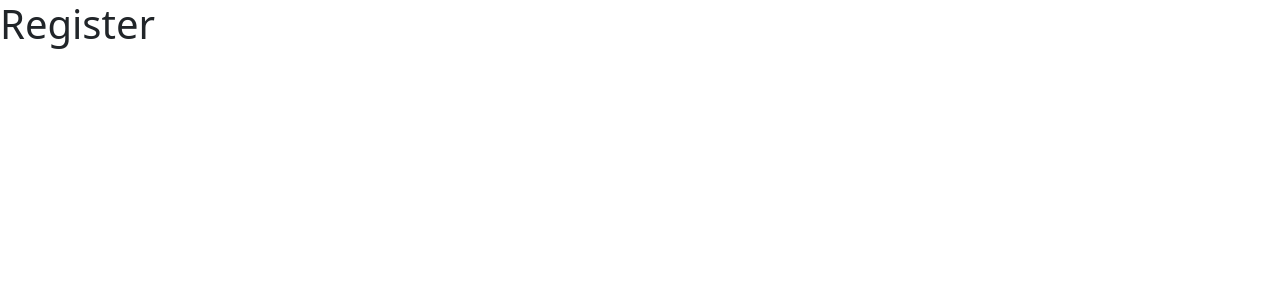
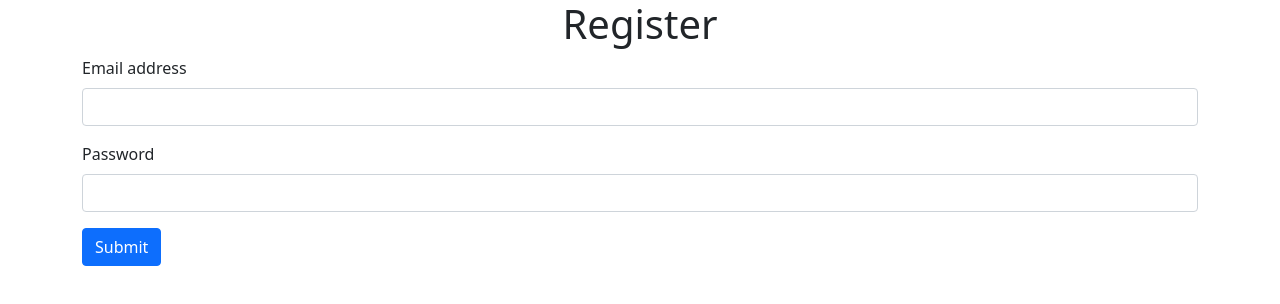
Before and after one commit to vanhoa690/react_fall24, a React (Vite) app: page /register in a window 1280 px wide. Shown: the top 304 px of the page. Built offline with nearby package versions, Linux system fonts and the light colour scheme.

Commit message:
done register

```diff
--- a/db.json
+++ b/db.json
@@ -28,5 +28,42 @@
       "price": 111,
       "image": "https://encrypted-tbn0.gstatic.com/images?q=tbn:ANd9GcQ2RWQ0h1LZxZHLad9eB0JVgBlzqEPPrZVeQQ&s"
     }
+  ],
+  "users": [
+    {
+      "email": "hoadv21@fpt.edu.vn",
+      "password": "$2a$10$MweuaRlLsqBqos9YZ145zOgJXIU8osexbDb1q7XN43L97Enjnt.Tu",
+      "id": 1
+    },
+    {
+      "email": "hoadv213@fpt.edu.vn",
+      "password": "$2a$10$v98hp2hdRGfdqdZlryf0bulpay9qFamhi7K0vD90XajkYd4sYJgB2",
+      "id": 2
+    },
+    {
+      "email": "hoadv2131@fpt.edu.vn",
+      "password": "$2a$10$qQgYfClla334BoW5kyiwzOe7.4d5JYJE3QV8l7E2aEUAepcRtMXfC",
+      "id": 3
+    },
+    {
+      "email": "5@gmail.com",
+      "password": "$2a$10$PK9ediQQEtEpM15dV690sOM5LIibLPmYSMvM32Zq6JQ.a4Bb97JIy",
+      "id": 4
+    },
+    {
+      "email": "4354345345@gmail.com",
+      "password": "$2a$10$MP8igCKuwMk3e8ASJax.9uYasbPn.ox8LDMVatFdwE/iSX2Pn6hve",
+      "id": 5
+    },
+    {
+      "email": "435345345@gmail.com",
+      "password": "$2a$10$8c0PoTdEEA.GZBC.UUD18u3Sz68y.IqyhfYQBRaWZ7VscHQUfgHh.",
+      "id": 6
+    },
+    {
+      "email": "hoadv2133@fpt.edu.vn",
+      "password": "$2a$10$dbwTn7tOtTmrTSMTOudyl.2nVLRHGSSM7NiOEhk5iaoOHU7h9wEiW",
+      "id": 7
+    }
   ]
 }
--- a/package.json
+++ b/package.json
@@ -5,7 +5,7 @@
   "type": "module",
   "scripts": {
     "dev": "vite",
-    "server": "json-server db.json",
+    "server": "json-server db.json -m ./node_modules/json-server-auth",
     "build": "tsc -b && vite build",
     "lint": "eslint .",
     "preview": "vite preview"
@@ -13,8 +13,10 @@
   "dependencies": {
     "antd": "^5.20.6",
     "axios": "^1.7.7",
+    "json-server-auth": "^2.1.0",
     "react": "^18.3.1",
     "react-dom": "^18.3.1",
+    "react-hook-form": "^7.53.0",
     "react-hot-toast": "^2.4.1",
     "react-router-dom": "^6.26.2"
   },
--- a/src/pages/Homepage.tsx
+++ b/src/pages/Homepage.tsx
@@ -5,11 +5,6 @@ import { Link } from "react-router-dom";
 import { Product } from "../types/Product";
 
 export default function Homepage() {
-  // state: products
-  // call api: axios
-  // show error
-  // show loading
-
   const [products, setProducts] = useState<Product[]>([]);
   const [loading, setLoading] = useState<boolean>(true);
 
--- a/src/pages/ProductDetail.tsx
+++ b/src/pages/ProductDetail.tsx
@@ -19,7 +19,7 @@ export default function ProductDetail() {
   return (
     <div className="container">
       <h2 className="text-center my-4">Product Detail</h2>
-      {product && (
+      {product && ( // @if
         <div className="row">
           <div className="col">
             <img src={product.image} className="card-img-top" alt="" />
--- a/src/pages/Register.tsx
+++ b/src/pages/Register.tsx
@@ -1,3 +1,77 @@
+import { useForm, SubmitHandler } from "react-hook-form";
+import { registerUser, User } from "../services/auth";
+import toast from "react-hot-toast";
+import { useNavigate } from "react-router-dom";
+
 export default function Register() {
-  return <h1>Register</h1>;
+  const {
+    register,
+    handleSubmit,
+    formState: { errors },
+  } = useForm<User>();
+
+  const nav = useNavigate();
+
+  const handleRegister: SubmitHandler<User> = (values) => {
+    registerUser(values)
+      .then(() => {
+        toast.success("Ok Minh dang ky dc roi Yeah !");
+        nav("/login");
+      })
+      .catch((error) => {
+        toast.error("Error: " + error.message);
+      });
+  };
+
+  return (
+    <div className="container">
+      <h1 className="text-center">Register</h1>
+      <form onSubmit={handleSubmit(handleRegister)}>
+        <div className="mb-3">
+          <label htmlFor="exampleInputEmail1" className="form-label">
+            Email address
+          </label>
+          <input
+            type="text"
+            className="form-control"
+            id="exampleInputEmail1"
+            aria-describedby="emailHelp"
+            {...register("email", {
+              required: "Email is required",
+              pattern: {
+                value: /^[A-Z0-9._%+-]+@[A-Z0-9.-]+\.[A-Z]{2,}$/i,
+                message: "invalid email address",
+              },
+            })}
+          />
+          {errors?.email && (
+            <small className="text-danger">{errors.email.message}</small>
+          )}
+        </div>
+        <div className="mb-3">
+          <label htmlFor="exampleInputPassword1" className="form-label">
+            Password
+          </label>
+          <input
+            type="password"
+            className="form-control"
+            id="exampleInputPassword1"
+            {...register("password", {
+              required: "Password is required",
+              minLength: {
+                value: 4,
+                message: "Minimum 4 Characters required",
+              },
+            })}
+          />
+          {errors?.password && (
+            <small className="text-danger">{errors.password.message}</small>
+          )}
+        </div>
+        <button type="submit" className="btn btn-primary">
+          Submit
+        </button>
+      </form>
+    </div>
+  );
 }
--- /dev/null
+++ b/src/services/auth.ts
@@ -0,0 +1,10 @@
+import axios from "axios";
+
+export type User = {
+  email: string;
+  password: string;
+};
+
+export const registerUser = (data: User) => {
+  return axios.post("http://localhost:3000/register", data);
+};
```
Also changed, not shown: 1 other file (tests, documents, lock files or other folders).
